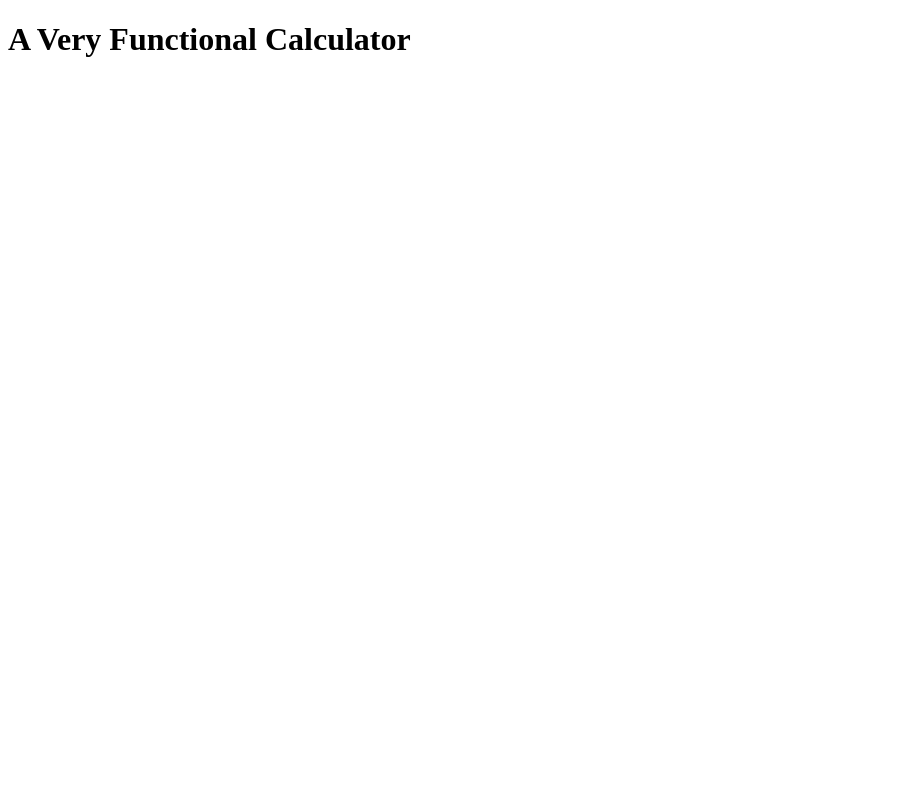
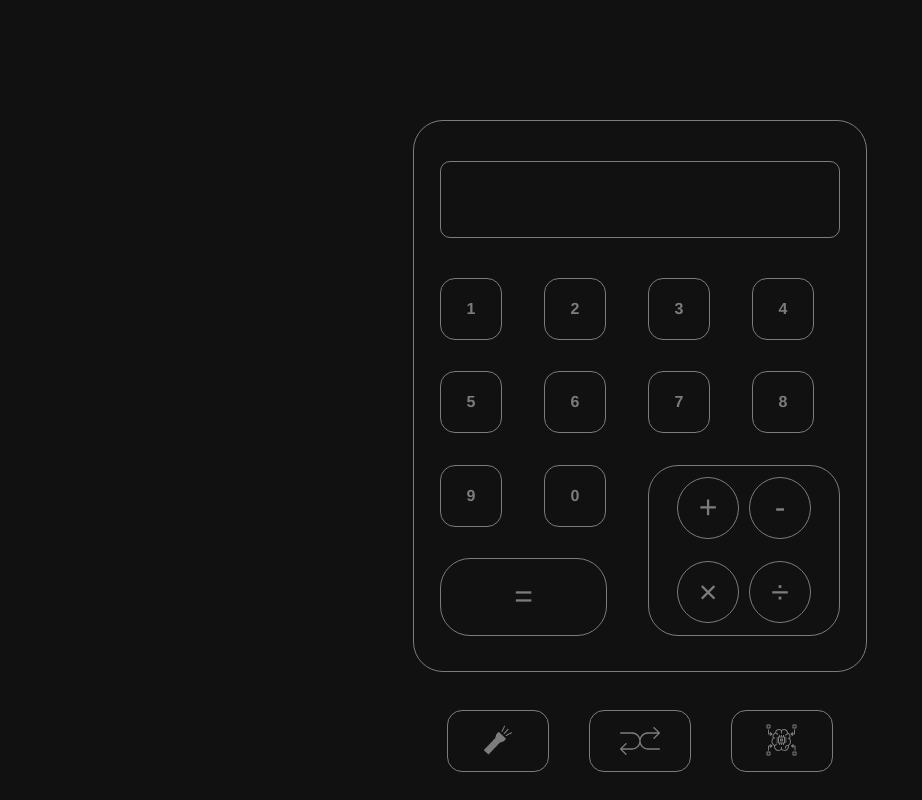
Before and after one commit to Azteriisk/VeryFunctionalCalculator, a plain HTML site: page index.html in a window 1280 px wide. Shown: the whole page, without its empty margins (0-922 px from the left). Drawn offline with Linux system fonts and the light colour scheme.

Commit message:
Did most of the UI, but 0 functionality implemented

```diff
--- a/index.html
+++ b/index.html
@@ -2,46 +2,47 @@
 <html lang="en">
 <head>
     <meta charset="UTF-8">
-    <meta name="viewport" content="width=auto, initial-scale=1.0">
+    <meta name="viewport" content="width=1080, initial-scale=1.0">
     <link rel="stylesheet" type="text/css" href="styles.css" />
     <script src="main.js" defer></script>
     <title>Very Functional Calculator</title>
 </head>
 <body>
     <div class="container">
-        <h1>A Very Functional Calculator</h1>
+        <h1 class="title">A Very Functional Calculator</h1>
         <div class="calc_body">
             <div class="calc_screen">
                 <div class="calc_answer"></div>
             </div>
             <div class="calc_buttons">
-                <div class="button" id="1"></div>
-                <div class="button" id="2"></div>
-                <div class="button" id="3"></div>
-                <div class="button" id="4"></div>
-                <div class="button" id="5"></div>
-                <div class="button" id="6"></div>
-                <div class="button" id="7"></div>
-                <div class="button" id="8"></div>
-                <div class="button" id="9"></div>
-                <div class="button" id="0"></div>
+                <div class="button" id="1">1</div>
+                <div class="button" id="2">2</div>
+                <div class="button" id="3">3</div>
+                <div class="button" id="4">4</div>
+                <div class="button" id="5">5</div>
+                <div class="button" id="6">6</div>
+                <div class="button" id="7">7</div>
+                <div class="button" id="8">8</div>
+                <div class="button" id="9">9</div>
+                <div class="button" id="0">0</div>
                 <div class="operations_container">
-                    <div class="button_small"id="add"></div>
-                    <div class="button_small"id="sub"></div>
-                    <div class="button_small"id="mult"></div>
-                    <div class="button_small"id="divi"></div>
+                    <div class="button_small"id="add">+</div>
+                    <div class="button_small"id="sub">-</div>
+                    <div class="button_small"id="mult">×</div>
+                    <div class="button_small"id="divi">÷</div>
                 </div>
-                <div class="button_large" id="submit"></div>
+                <div class="button_large" id="submit">=</div>
             </div>
         </div>
+        <div class="functions_container">
+            <!-- darkmode will make the viewport black aside from where the cursor is acting as a flashlight -->
+            <div class="button" id="dark_mode"><img src="img/flashlight.svg" /></div>
+            <!-- randomize_input will change the positions of all the calc_buttons to make it less intuative to use -->
+            <div class="button" id="randomize_input"><img src="img/randomize.svg" /></div>
+            <!-- mem_lookup will need to trigger popup to make it easy to loopup values from a memory address -->
+            <div class="button" id="mem_lookup"><img src="img/memory.svg" /></div>
+        </div>
     </div>
-    <div class="functions_container">
-        <!-- darkmode will make the viewport black aside from where the cursor is acting as a flashlight -->
-        <div class="button" id="dark_mode"></div>
-        <!-- randomize_input will change the positions of all the calc_buttons to make it less intuative to use -->
-        <div class="button" id="randomize_input"></div>
-        <!-- mem_lookup will need to trigger popup to make it easy to loopup values from a memory address -->
-        <div class="button" id="mem_lookup"></div>
-    </div>
+
 </body>
 </html>
--- a/styles.css
+++ b/styles.css
@@ -0,0 +1,230 @@
+:root {
+    --text-color: #ededed;
+    --bg-color: #111111;
+    --border-color: #7c7c7c;
+    --border-color-hover: #d8d8d8;
+  }
+
+body {
+    margin: 0;
+    padding: 0;
+    cursor: crosshair;
+}
+
+.container {
+    width: 100%;
+    min-height: 100vh;
+    display: flex;
+    flex-direction: column;
+    font-family: 'Helvetica', sans-serif;
+    align-items: center;
+    color: var(--text-color);
+    background-color: var(--bg-color);
+}
+
+.title {
+    padding-top: 10vh;
+}
+
+.calc_body {
+    margin-top: 5vh;
+    aspect-ratio: 2 / 3;
+    min-height: 65vh;
+    min-width: 400px;
+    max-width: 400px;
+    border: 1px, solid, var(--border-color);
+    border-radius: 30px;
+    padding: 0px 2vw;
+    transition: border, 300ms;
+}
+
+.calc_screen {
+    margin: 10% 0;
+    min-height: 10vh;
+    border: 1px, solid, var(--border-color);
+    border-radius: 10px;
+    transition: border, 300ms;
+    cursor:text;
+    user-select: text;
+}
+
+.calc_screen:hover {
+    border: 1px, solid, var(--border-color-hover);
+}
+
+.calc_buttons {
+    display: grid;
+    height: 65%;
+    grid-template-rows: 1fr 1fr 1fr 1fr;
+    grid-template-columns: 1fr 1fr 1fr 1fr;
+    gap: 2vh;
+    user-select: none;
+}
+
+.button {
+    height: 60px;
+    width: 60px;
+    border: 1px, solid, var(--border-color);
+    border-radius: 15px;
+    transition: border, 300ms;
+    display: flex;
+    align-items: center;
+    justify-content: center;
+    color: var(--border-color);
+    font-weight: bold;
+}
+
+.button:hover {
+    border: 1px, solid, var(--border-color-hover);
+    color: var(--text-color);
+}
+
+.operations_container {
+    margin: 0;
+    padding: 0;
+    border: 1px, solid, var(--border-color);
+    border-radius: 30px;
+    transition: border, 300ms;
+    display: flex;
+    flex-wrap: wrap;
+    align-items: center;
+    justify-content: center;
+    grid-column: span 2;
+    grid-row: span 2;
+}
+
+.button_small {
+    height: 60px;
+    width: 60px;
+    border: 1px, solid, var(--border-color);
+    border-radius: 100%;
+    transition: border, 300ms;
+    display: flex;
+    align-items: center;
+    justify-content: center;
+    color: var(--border-color);
+    margin: 5px;
+    font-size: xx-large;
+}
+
+.button_small:hover {
+    border: 1px, solid, var(--border-color-hover);
+    color: var(--text-color);
+}
+
+.button_large {
+    grid-column: span 2;
+    margin-right: 25px;
+    border: 1px, solid, var(--border-color);
+    border-radius: 30px;
+    transition: border, 300ms;
+    display: flex;
+    align-items: center;
+    justify-content: center;
+    font-size: xx-large;
+    color: var(--border-color);
+    cursor:grab;
+}
+
+.button_large:hover {
+    border: 1px, solid, var(--border-color-hover);
+    color: var(--text-color);
+}
+
+.button_large:focus, .button_large:active {
+    cursor:grabbing;
+}
+
+.functions_container {
+    display: flex;
+    margin: auto;
+}
+
+.functions_container .button {
+    margin: 10px 20px 0px 20px;
+    min-width: 100px;
+}
+
+#dark_mode, #randomize_input, #mem_lookup {
+    cursor:grab;
+}
+
+#dark_mode:focus, #randomize_input:focus, #mem_lookup:focus, #dark_mode:active, #randomize_input:active, #mem_lookup:active {
+    cursor:grabbing;
+}
+
+#dark_mode img {
+    display: flex;
+    align-items: center;
+    justify-content: center;
+    width: 40px;
+    height: 40px;
+    margin-top: 5px;
+    filter: invert(52%) sepia(2%) saturate(0%) hue-rotate(207deg) brightness(93%) contrast(95%);
+    transition: filter, 300ms;
+}
+
+#dark_mode:hover img {
+    filter: invert(99%) sepia(3%) saturate(134%) hue-rotate(26deg) brightness(114%) contrast(86%);
+}
+
+#randomize_input img {
+    display: flex;
+    align-items: center;
+    justify-content: center;
+    width: 40px;
+    height: 40px;
+    filter: invert(52%) sepia(2%) saturate(0%) hue-rotate(207deg) brightness(93%) contrast(95%);
+    transition: filter, 300ms;
+}
+
+#randomize_input:hover img {
+    filter: invert(99%) sepia(3%) saturate(134%) hue-rotate(26deg) brightness(114%) contrast(86%);
+}
+
+#mem_lookup img {
+    display: flex;
+    align-items: center;
+    justify-content: center;
+    width: 40px;
+    height: 40px;
+    margin-top: 5px;
+    filter: invert(52%) sepia(2%) saturate(0%) hue-rotate(207deg) brightness(93%) contrast(95%);
+    transition: filter, 300ms;
+}
+
+#mem_lookup:hover img {
+    filter: invert(99%) sepia(3%) saturate(134%) hue-rotate(26deg) brightness(114%) contrast(86%);
+}
+
+@media screen and (max-height: 800px) {
+    /* Widescreen/Horizontal Split format specific rules */
+    .container {
+        min-height: 800px;
+    }
+    .title {
+        display: none;
+    }
+    .calc_body {
+        margin-top: 15vh;
+        max-height: 550px;
+        margin-bottom: 0;
+    }
+    .calc_screen {
+        min-height: 75px;
+    }
+}
+
+@media screen and (max-width: 768px) {
+    /* Mobile/Portrait specific rules */
+    .title {
+        display: none;
+    }
+    .calc_body {
+        margin-top: 15vh;
+    }
+}
+
+@media screen and (min-width: 768px)  {
+    /* Standard Desktop specific rules */
+}
```
Also changed, not shown: img/flashlight.svg (added), img/memory.svg (added), img/randomize.svg (added).
